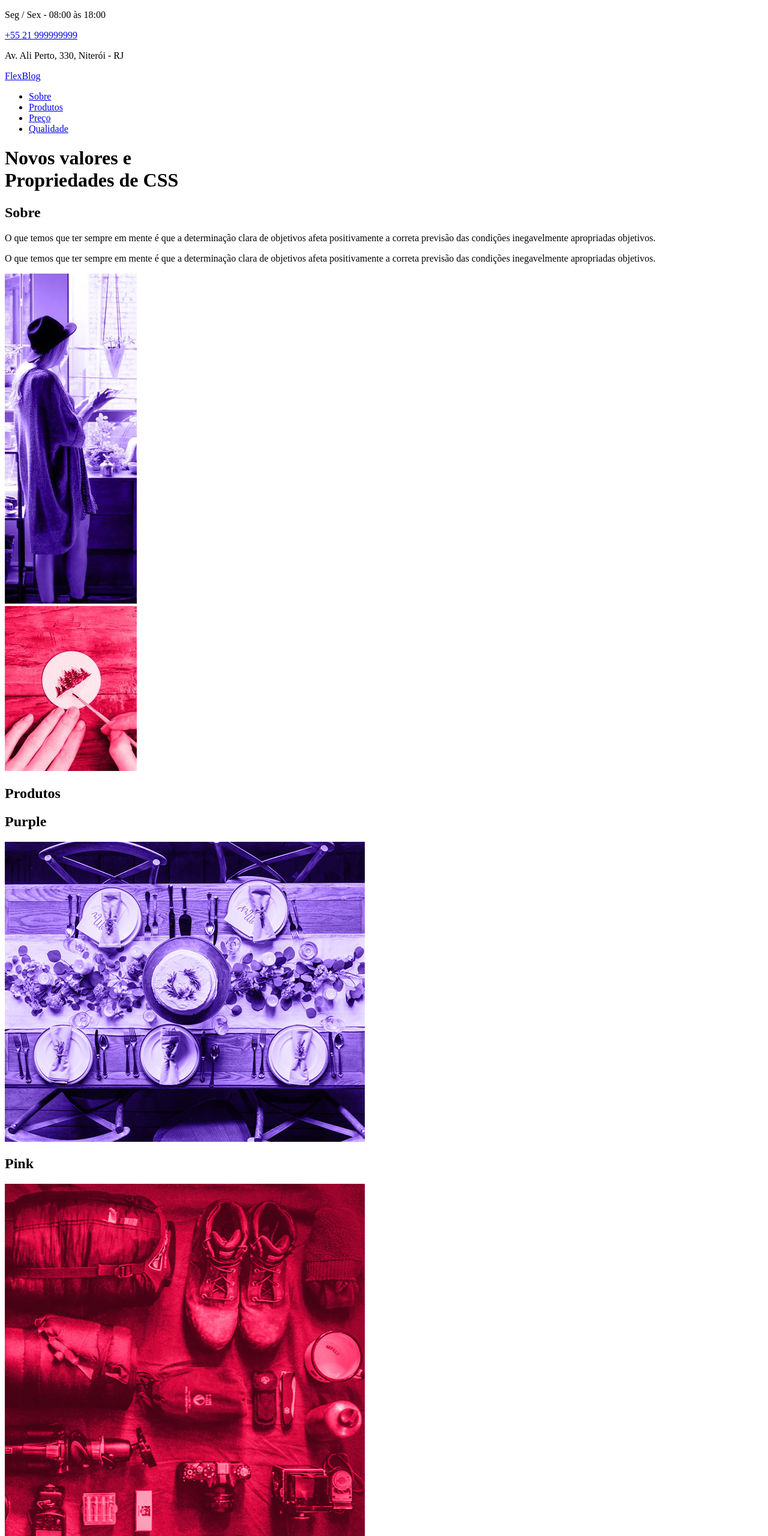
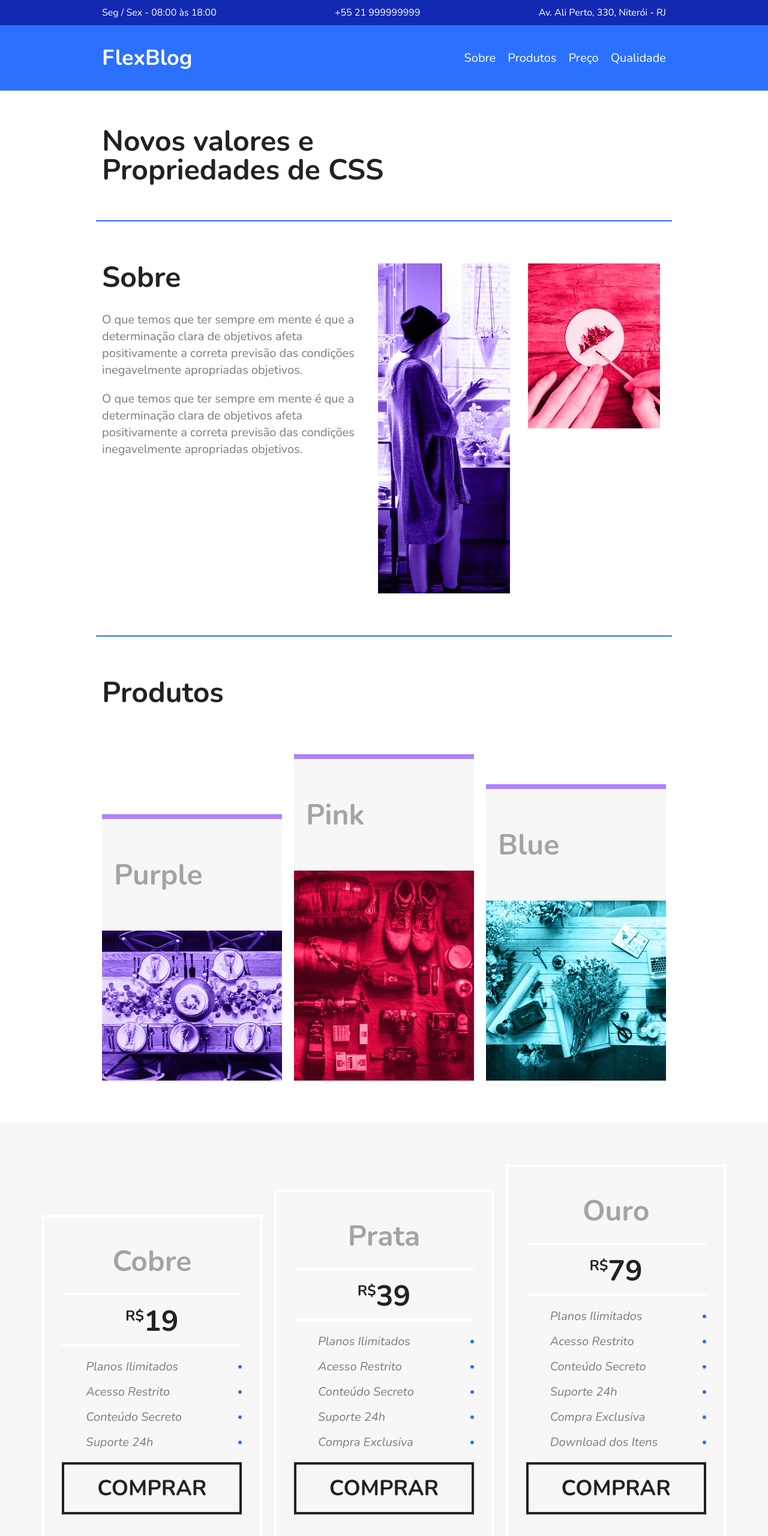
Before and after one commit to Vinicius-Rangel-dev/FlexBlog, a plain HTML site: page web/index.html in a window 1280 px wide. Shown: the top 2560 px of the page at 60% size. Drawn offline with nearby package versions, Linux system fonts and the light colour scheme.

Commit message:
style.css
(até seção "preço")

```diff
--- a/web/css/style.css
+++ b/web/css/style.css
@@ -1 +1,254 @@
-font-family: 'Nunito', sans-serif;
+body, h1, h2, p ul, li, a {
+    margin: 0px;
+    padding: 0px;
+}
+
+body {
+    font-family: 'Nunito', Helvetica, arial, sans-serif;
+    color: #222222;
+}
+
+ul {
+    list-style: none;
+}
+
+a {
+    text-decoration: none;
+}
+
+img {
+    display: block;
+    max-width: 100%;
+}
+
+* {
+    box-sizing: border-box;
+}
+
+/* superinfo */
+
+.superinfo-bg {
+    background: #122ab2;
+    color: white;
+}
+
+.superinfo {
+    max-width: 960px;
+    margin: 0 auto;
+    display: flex;
+    justify-content: space-between;
+    flex-wrap: wrap;
+    padding-top: 10px;
+}
+
+.superinfo p, .superinfo a {
+    margin: 0 10px 10px 10px;
+}
+
+.superinfo a {
+    color: white;
+}
+
+/* menu */
+
+.menu-bg {
+    background: #2c70ff;
+}
+
+.menu {
+    max-width: 960px;
+    margin: 0 auto;
+    padding: 15px 0;
+    display: flex;
+    flex-wrap: wrap;
+    justify-content: space-between;
+    align-items: center;
+}
+
+.menu a {
+    color: white;
+}
+
+.menu-logo a{
+    font-size: 2.25em;
+    font-weight: bold;
+    margin: 0 10px;
+}
+
+.menu-nav ul{
+    display: flex;
+    flex-wrap: wrap;
+}
+
+.menu-nav a {
+    font-size: 1.25em;
+    display: block;
+    padding: 10px;
+}
+
+.menu-nav a:hover {
+    color: #122ab2;
+}
+
+/* Introdução */
+
+.introducao {
+    font-size: 3em;
+    line-height: 1;
+    max-width: 960px;
+    margin: 0 auto;
+    padding: 60px 10px;
+}
+
+/* Sobre */
+
+.sobre {
+    border-top: 2px solid #2c70ff;
+    border-bottom: 2px solid #2c70ff;
+    max-width: 960px;
+    margin: 0 auto;
+    padding: 60px 0;
+    display: flex;
+    flex-wrap: wrap;
+}
+
+.sobre-info {
+    flex: 2 1 300px;
+    margin: 0 10px;
+}
+
+.sobre-info h1 {
+    font-size: 3em;
+    margin-bottom: .5em;
+}
+
+.sobre-info p {
+    font-size: 1.25em;
+    line-height: 1.4em;
+    margin-bottom: 1em;
+    color: #7c7c7c;
+}
+
+.sobre-img {
+    flex: 1 1 160px;
+    margin: 010px;
+}
+
+/* Produtos */
+
+.produtos {
+    max-width: 960px;
+    margin: 60px auto;
+}
+
+.produtos h1 {
+    font-size: 3em;
+    margin: 0 10px 60px 10px;
+}
+
+.produtos-container {
+    display: flex;
+    flex-wrap: wrap;
+    align-items: flex-end;
+}
+
+.produtos-item {
+    flex: 1 1 175px;
+    margin: 10px;
+}
+
+.produtos-item h2 {
+    font-size: 3em;
+    color: #a4a4a4;
+    background: #f7f7f7;
+    padding: 60px 20px;
+}
+
+.purple {
+    border-top: 8px solid #ae81ff;
+}
+
+.pink {
+    border-top: 8px solid #f9265e;
+}
+
+.blue {
+    border-top: 8px solid #66d9eb;
+}
+
+/* Preço */
+
+.preco {
+    background: #f7f7f7;
+    padding: 60px;
+    display: flex;
+    flex-wrap: wrap;
+    align-items: flex-end;
+}
+
+.preco-item {
+    flex: 1;
+    border: 4px solid white;
+    padding: 20px;
+    margin: 10px;
+}
+
+.preco-item h2 {
+    font-size: 3em;
+    color: #a4a4a4;
+    text-align: center;
+    margin-top: 20px;
+}
+
+.preco-item span {
+    max-width: 300px;
+    margin: 20px auto;
+    display: block;
+    font-size: 3em;
+    text-align: center;
+    font-weight: bold;
+    padding: 10px 0 5px 0;
+    border-top: 4px solid white;
+    border-bottom: 4px solid white;
+}
+
+.preco-item sup {
+    font-size: 1.5rem;
+}
+
+.preco-item ul {
+    max-width: 300px;
+    margin: 20px auto;
+    font-size: 1.25em;
+    font-style: italic;
+    color: #7c7c7c;
+}
+
+.preco-item li {
+    display: flex;
+    justify-content: space-between;
+    align-items: center;
+    margin-bottom: 15px;
+}
+
+.preco-item li:after {
+    content: "";
+    display: block;
+    width: 6px;
+    height: 6px;
+    background: #2c70ff;
+    border-radius: 50%;
+}
+
+.preco-item a{
+    max-width: 300px;
+    display: block;
+    margin: 20px auto;
+    border: 4px solid;
+    color: #222222;
+    text-transform: uppercase;
+    font-weight: bold;
+    font-size: 2.25em;
+    padding: 15px 0;
+    text-align: center;
+}
--- a/web/index.html
+++ b/web/index.html
@@ -25,9 +25,8 @@
             <div class="menu-logo">
                 <a href="#">FlexBlog</a>
             </div>
-        </div>
 
-        <nav>
+            <nav class="menu-nav">
                 <ul>
                     <li><a href="#sobre">Sobre</a></li>
                     <li><a href="#produtos">Produtos</a></li>
@@ -35,6 +34,7 @@
                     <li><a href="#qualidade">Qualidade</a></li>
                 </ul>
             </nav>
+        </div>
     </header>
 
     <h1 class="introducao">Novos valores e<br>Propriedades de CSS</h1>
@@ -170,9 +170,6 @@
         <footer class="footer">
             <p>FlexBlog © Todos os direitos reservados.</p>
         </footer>
-
     </section>
-
-
 </body>
 </html>
```
Lines whose indentation alone changed are shown as unchanged.
